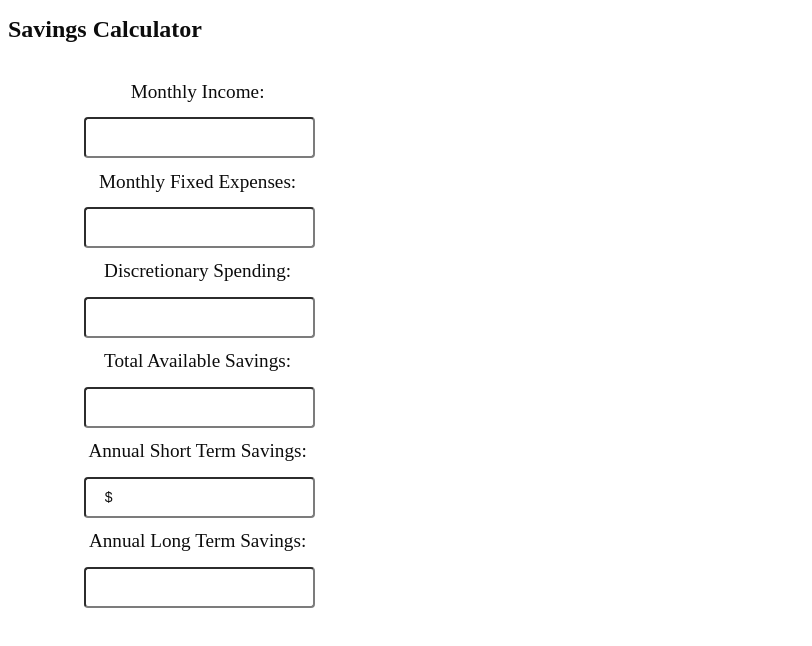
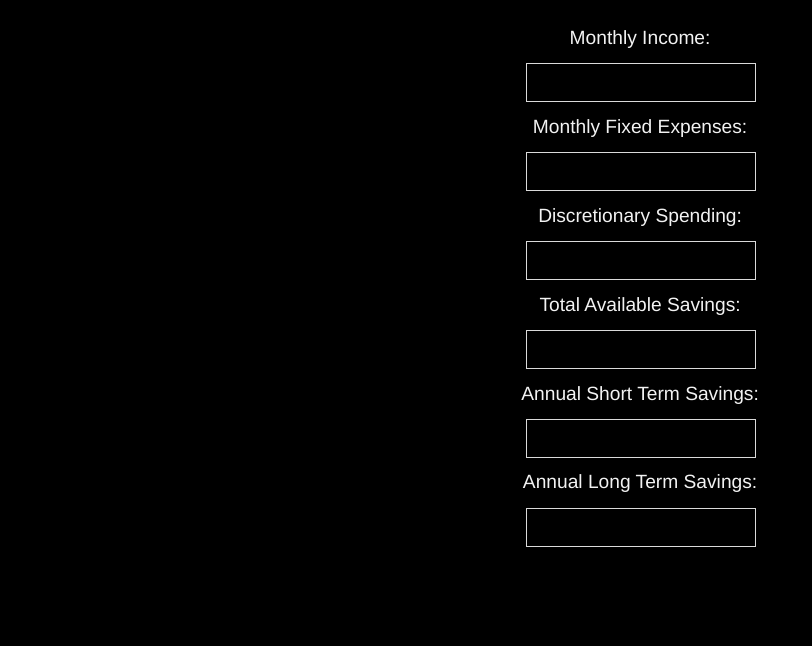
Before and after one commit to salinetti81/calculator, a plain HTML site: page index.html in a window 1280 px wide. Shown: the whole page, without its empty margins (0-812 px from the left). Drawn offline with Linux system fonts and the light colour scheme.

Commit message:
Changing styling

```diff
--- a/css/style.css
+++ b/css/style.css
@@ -1,7 +1,12 @@
+body {
+  background-color: black;
+  color: white;
+  font-family: helvetica;
+}
 #calculator {
   /*position: fixed;
   float: right;*/
-  /*margin: -25% 60%;*/
+  margin: 0 auto;
   /*background: rgb(66, 170, 75);*/
   opacity: .95;
   z-index: 1000;
@@ -29,10 +34,13 @@
 
 #calculator input {
   width: 50%;
-  opacity: 1;
+  opacity: .9;
   height: 30px;
   margin: -5px 0 -12px 20%;
   padding: 1% 5%;
-  border-radius: 4px;
+  /*border-radius: 4px;*/
   font-size: 14px;
+  background-color: black;
+  color: white;
+  border: 1px solid white;
 }
--- a/index.html
+++ b/index.html
@@ -7,12 +7,12 @@
   <body>
    <!-- Calculator -->
   <div id="calculator" onkeyup="updateResult()">
-  <h4>Savings Calculator</h4>
+  <!-- <h4>Savings Calculator</h4> -->
     <br> <p>Monthly Income:</p><input type="text" id="inputA" ><br><br>
     <br><p>Monthly Fixed Expenses:</p> <input type="text" id="inputB"> <br><br>
     <br><p>Discretionary Spending:</p> <input type="text" id="inputC" ><br><br>
     <br><p>Total Available Savings:</p><input type="text" id="inputE" readonly="true"><br><br>
-    <br><p>Annual Short Term Savings:</p> <input type="text" id="inputF" value="$" readonly="true"><br><br>
+    <br><p>Annual Short Term Savings:</p> <input type="text" id="inputF" readonly="true"><br><br>
     <br><p>Annual Long Term Savings:</p> <input type="text" id="inputG" readonly="true">
   </div>
 </div>
```
